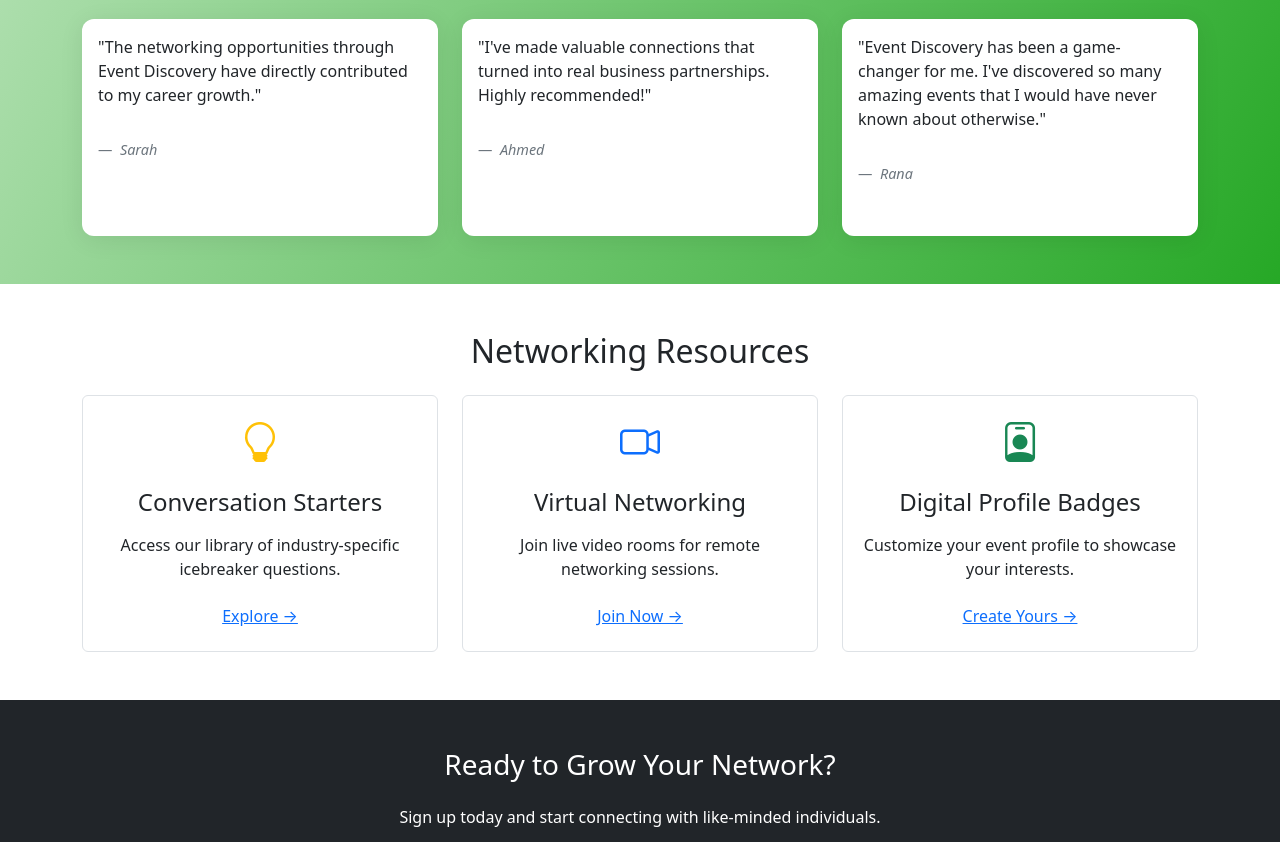
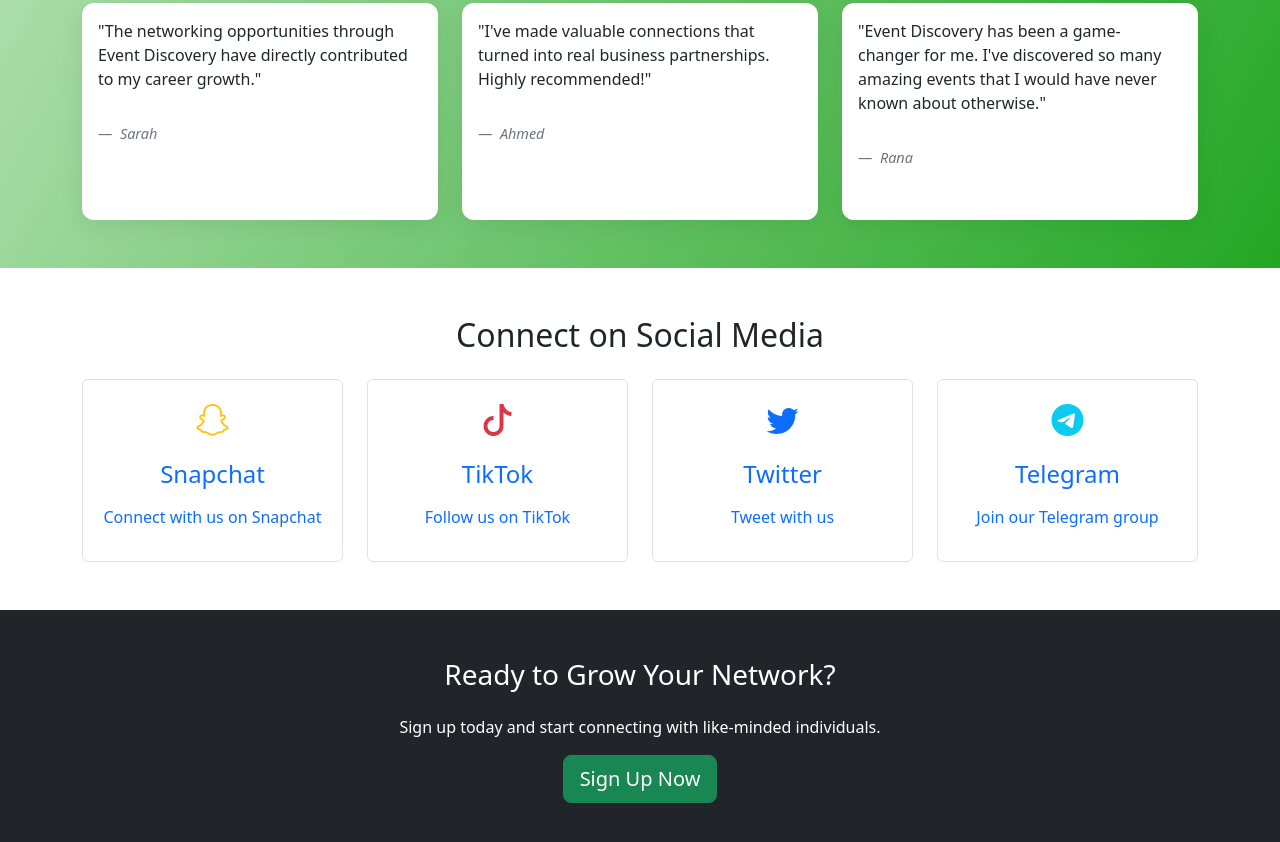
Before and after one commit to Mohamed-Salah-1/Event_Discovery_and_Networking_Platform, a plain HTML site: page networking.html in a window 1280 px wide. Shown: the part 1547-2389 px from the top of the page. Drawn offline with nearby package versions, Linux system fonts and the light colour scheme.

Commit message:
Networking: Start Networking button, Connect on Social Media section instead of Networking Resources

```diff
--- a/networking.html
+++ b/networking.html
@@ -45,7 +45,7 @@
   <div class="container text-center">
     <h1 class="display-4 mb-4">Expand Your Network</h1>
     <p class="lead fw-light">Connect with professionals and enthusiasts at our events.</p>
-        <a href="#" class="btn btn-primary btn-lg mt-3">Start Networking</a>
+    <a href="#socialMediaSection" class="btn btn-primary btn-lg" id="startNetworkingBtn">Start Networking</a>
   </div>
 </section>
 
@@ -180,40 +180,49 @@
     </section>
 
     <!-- Networking Tools -->
-    <section class="networking-tools py-5 bg-white">
+<section class="networking-tools py-5 bg-white" id="socialMediaSection">
   <div class="container">
-        <h2 class="text-center mb-4">Networking Resources</h2>
+    <h2 class="text-center mb-4">Connect on Social Media</h2>
     <div class="row g-4 text-center">
-          <div class="col-md-4">
-            <div class="p-3 border rounded">
-              <i class="bi bi-lightbulb fs-1 text-warning"></i>
-              <h4 class="my-3">Conversation Starters</h4>
-              <p>Access our library of industry-specific icebreaker questions.</p>
-              <a href="conversation_starters.html" class="btn btn-link">Explore →</a>
+      <div class="col-md-3">
+        <a href="https://snapchat.com" target="_blank" class="text-decoration-none">
+          <div class="p-3 border rounded text-center">
+            <i class="bi bi-snapchat fs-2 text-warning"></i>
+            <h4 class="my-3">Snapchat</h4>
+            <p>Connect with us on Snapchat</p>
           </div>
+        </a>
       </div>
-          <div class="col-md-4">
-            <div class="p-3 border rounded">
-              <i class="bi bi-camera-video fs-1 text-primary"></i>
-              <h4 class="my-3">Virtual Networking</h4>
-              <p>Join live video rooms for remote networking sessions.</p>
-              <a href="#" class="btn btn-link">Join Now →</a>
+      <div class="col-md-3">
+        <a href="https://tiktok.com" target="_blank" class="text-decoration-none">
+          <div class="p-3 border rounded text-center">
+            <i class="bi bi-tiktok fs-2 text-danger"></i>
+            <h4 class="my-3">TikTok</h4>
+            <p>Follow us on TikTok</p>
           </div>
+        </a>
       </div>
-          <div class="col-md-4">
-            <div class="p-3 border rounded">
-              <i class="bi bi-person-badge fs-1 text-success"></i>
-              <h4 class="my-3">Digital Profile Badges</h4>
-              <p>Customize your event profile to showcase your interests.</p>
-              <a href="#" class="btn btn-link">Create Yours →</a>
+      <div class="col-md-3">
+        <a href="https://twitter.com" target="_blank" class="text-decoration-none">
+          <div class="p-3 border rounded text-center">
+            <i class="bi bi-twitter fs-2 text-primary"></i>
+            <h4 class="my-3">Twitter</h4>
+            <p>Tweet with us</p>
           </div>
+        </a>
+      </div>
+      <div class="col-md-3">
+        <a href="https://telegram.org" target="_blank" class="text-decoration-none">
+          <div class="p-3 border rounded text-center">
+            <i class="bi bi-telegram fs-2 text-info"></i>
+            <h4 class="my-3">Telegram</h4>
+            <p>Join our Telegram group</p>
+          </div>
+        </a>
       </div>
     </div>
   </div>
 </section>
-
-
-    <!--  -->
 
     <!-- Call to Action -->
     <section class="cta py-5 bg-dark text-white">
@@ -233,7 +242,7 @@
             <button type="button" class="btn-close" data-bs-dismiss="modal"></button>
           </div>
           <div class="modal-body">
-            <form>
+            <form id="eventJoinForm">
               <div class="mb-3">
                 <label class="form-label">Full Name</label>
                 <input type="text" class="form-control" required />
@@ -267,6 +276,5 @@
     <script src="auth.js"></script>
     <script src="navbar.js"></script>
     <script src="networking.js"></script>
-
   </body>
 </html>
--- a/networking.js
+++ b/networking.js
@@ -1,6 +1,19 @@
 document.addEventListener("DOMContentLoaded", function () {
   const joinEventButtons = document.querySelectorAll(".join-event-btn");
   const eventNameInput = document.getElementById("eventNameInput");
+  const eventJoinForm = document.getElementById("eventJoinForm");
+  const startNetworkingBtn = document.getElementById("startNetworkingBtn");
+
+  // Smooth scroll to social media section
+  if (startNetworkingBtn) {
+    startNetworkingBtn.addEventListener("click", function (e) {
+      e.preventDefault();
+      const targetSection = document.getElementById("socialMediaSection");
+      if (targetSection) {
+        targetSection.scrollIntoView({ behavior: "smooth" });
+      }
+    });
+  }
 
   joinEventButtons.forEach((button) => {
     button.addEventListener("click", function () {
@@ -8,4 +21,15 @@ document.addEventListener("DOMContentLoaded", function () {
       eventNameInput.value = eventName;
     });
   });
+
+  if (eventJoinForm) {
+    eventJoinForm.addEventListener("submit", function (e) {
+      e.preventDefault();
+      alert("Thank you for joining the event! You will receive an email with more details shortly.");
+      const modal = bootstrap.Modal.getInstance(document.getElementById("eventFormModal"));
+      if (modal) {
+        modal.hide();
+      }
+    });
+  }
 });
```
Lines whose indentation alone changed are shown as unchanged.
